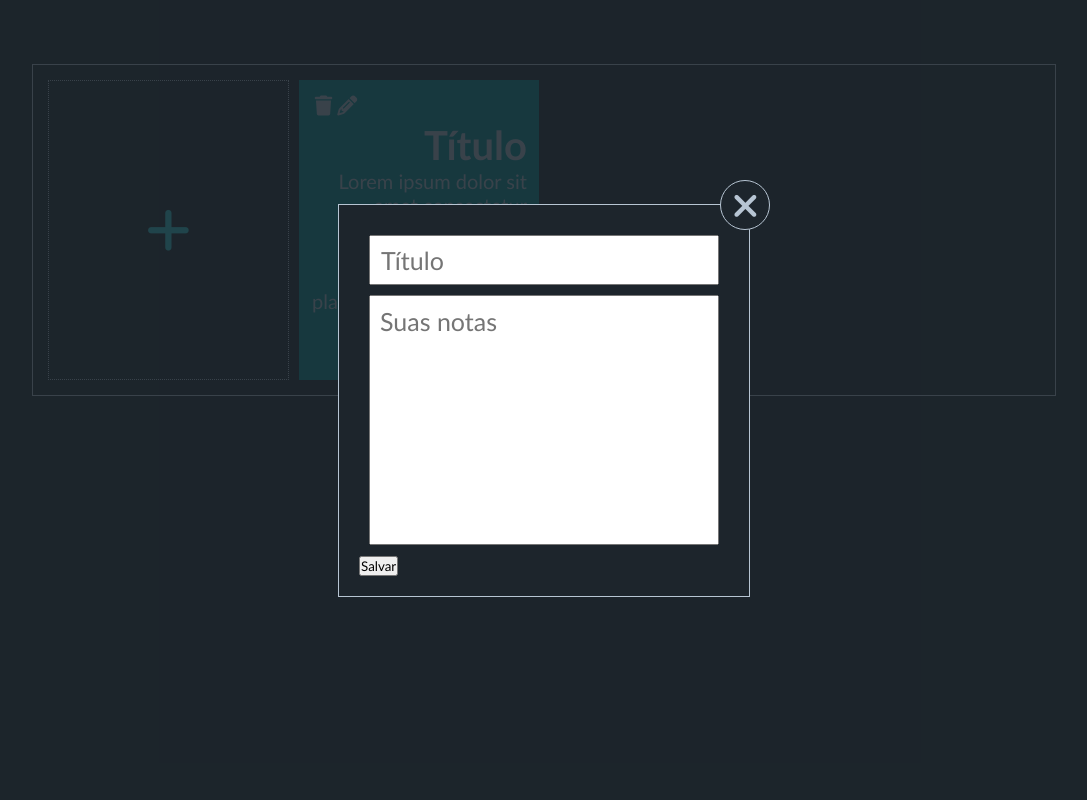
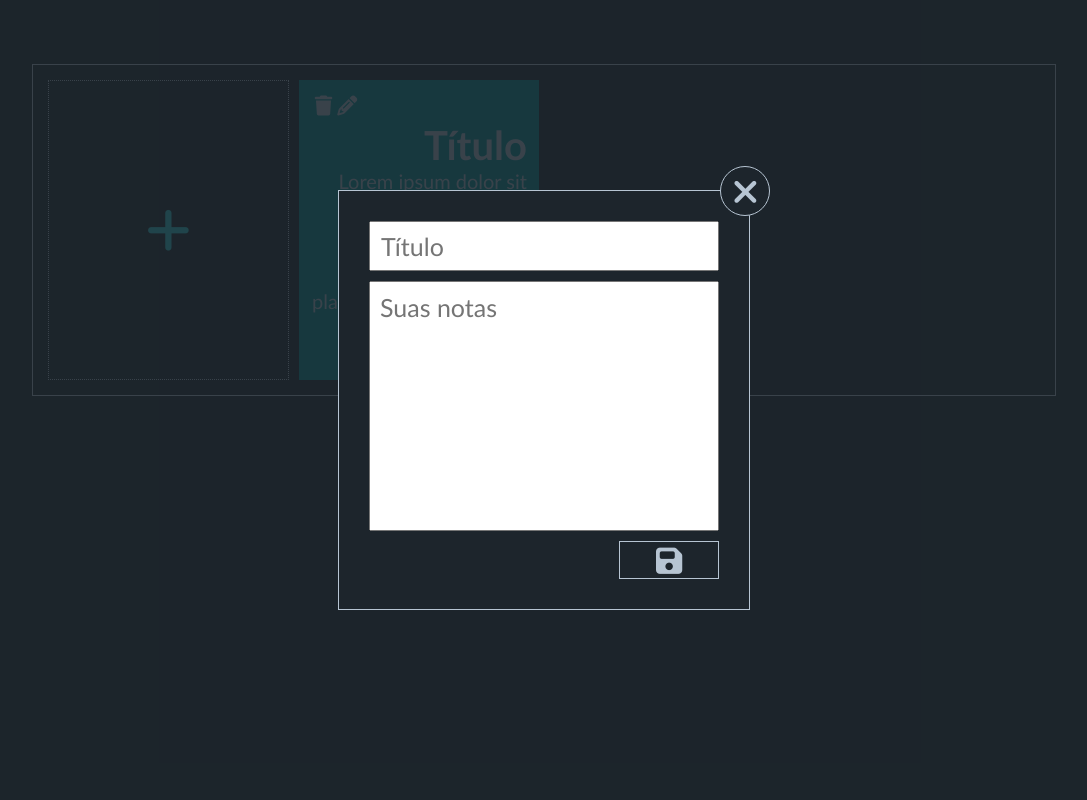
Before and after one commit to samuelsouzzza/Noti-in, a PHP site: page / in a window 1280 px wide. Shown: the whole page, without its empty margins (96-1183 px from the left). Run offline with PHP 8.4, Linux system fonts and the light colour scheme; some libraries are stand-ins or nearby versions.

Commit message:
css modal pronto

```diff
--- a/css/style.css
+++ b/css/style.css
@@ -131,4 +131,24 @@ main{
 }
 .btn-fechar-modal:hover{
     color: var(--validacao2);
+    border: 1px solid var(--validacao2);
 }
+.box-acoes-modal{
+    width: 350px;
+    margin: 10px;
+    display: flex;
+    justify-content: end;
+}
+.btn-save-modal{
+    background-color: transparent;
+    min-width: 100px;
+    min-height: 30px;
+    font-size: 30px;
+    color: var(--neutra1);
+    border: 1px solid var(--neutra1);
+    transition: 0.5s;
+}
+.btn-save-modal:hover{
+    border: 1px solid var(--validacao1);
+    color: var(--validacao1);
+}
--- a/index.html
+++ b/index.html
@@ -28,7 +28,9 @@
             <form>
                 <input type="text" class="txt-titulo" placeholder="Título">
                 <textarea type="text" class="txt-descricao" placeholder="Suas notas"></textarea>
-                <input type="submit" value="Salvar">
+                <div class="box-acoes-modal">
+                    <button type="submit" class="btn-save-modal"><i class="fa-solid fa-floppy-disk"></i></button>
+                </div>
             </form>
         </article>
     </section>
```
